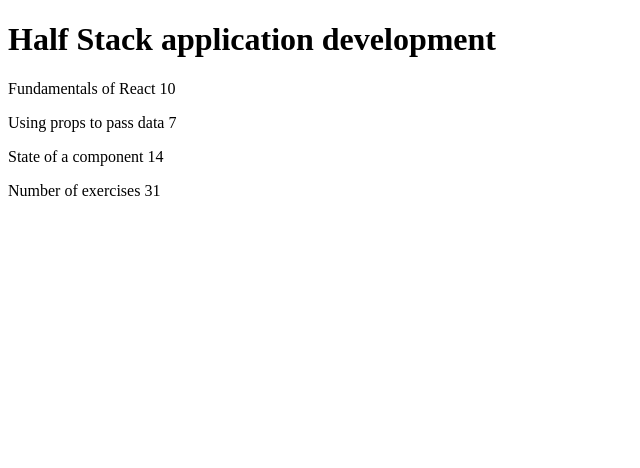
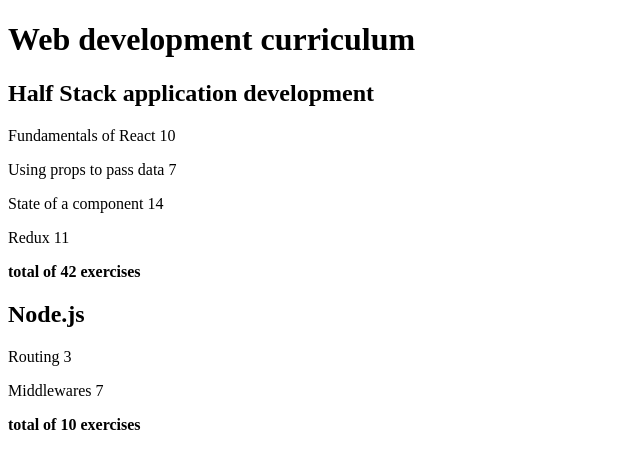
Before and after one commit to furquan-lp/fullstack_part2, a JavaScript app: page / in a window 1280 px wide. Shown: the top 468 px of the page, without its empty margins (0-640 px from the left). Built offline with nearby package versions, Linux system fonts and the light colour scheme.

Commit message:
2.4: Course information step9

```diff
--- a/src/App.js
+++ b/src/App.js
@@ -1,9 +1,9 @@
-const Header = ({ course }) => <h1>{course.name}</h1>;
+const Header = ({ course }) => <h2>{course.name}</h2>;
 
 const Total = ({ parts }) => {
   const sum = parts.reduce((a, cur) => a + cur.exercises, 0);
   return (
-    <p>Number of exercises {sum}</p>
+    <p><b>total of {sum} exercises</b></p>
   );
 };
 
@@ -28,9 +28,10 @@
 };
 
 const App = () => {
-  const course = {
+  const courses = [
+    {
+      name: 'Half Stack application development',
       id: 1,
-    name: 'Half Stack application development',
       parts: [
         {
           name: 'Fundamentals of React',
@@ -46,11 +47,37 @@
           name: 'State of a component',
           exercises: 14,
           id: 3
+        },
+        {
+          name: 'Redux',
+          exercises: 11,
+          id: 4
         }
       ]
-  };
-
-  return <Course course={course} />;
+    },
+    {
+      name: 'Node.js',
+      id: 2,
+      parts: [
+        {
+          name: 'Routing',
+          exercises: 3,
+          id: 1
+        },
+        {
+          name: 'Middlewares',
+          exercises: 7,
+          id: 2
+        }
+      ]
+    }
+  ];
+  return (
+    <>
+      <h1>Web development curriculum</h1>
+      {courses.map((course) => <Course course={course} key={course.id} />)}
+    </>
+  );
 };
 
 export default App;
```
Lines whose indentation alone changed are shown as unchanged.
